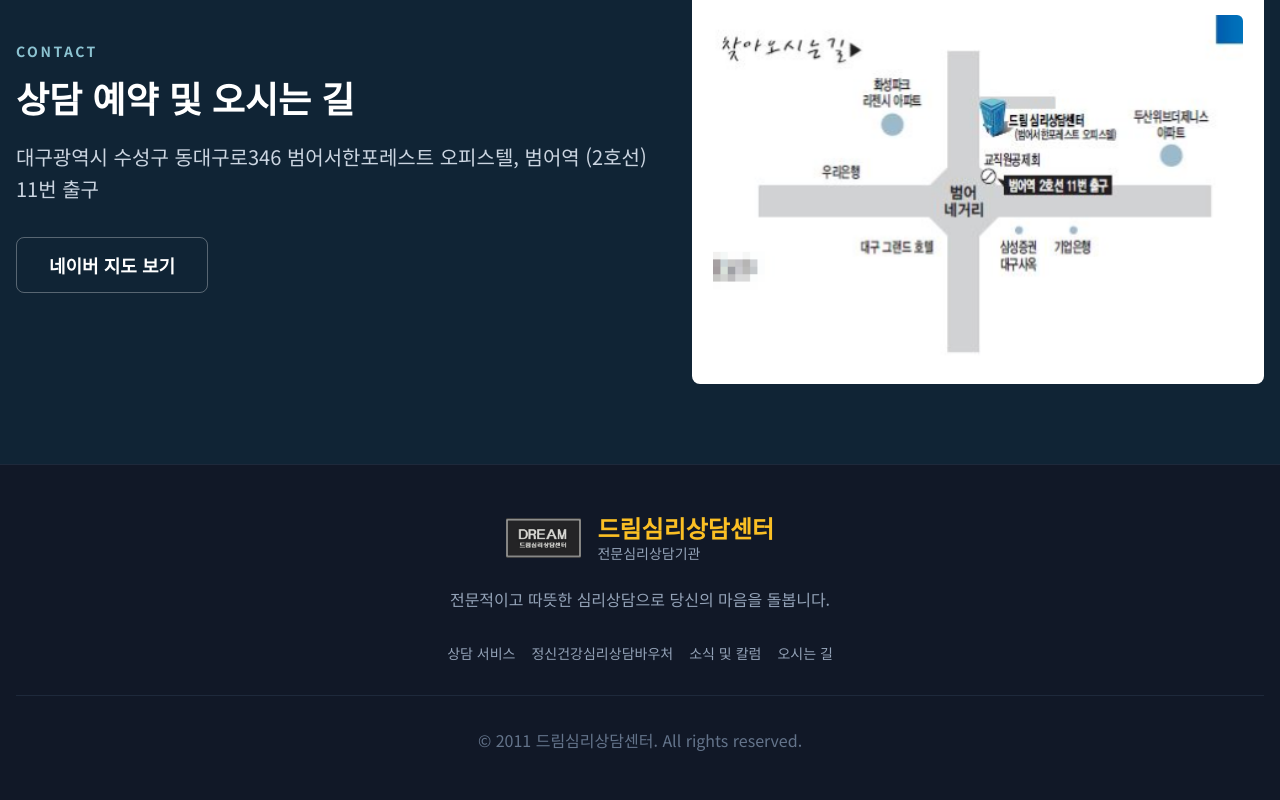
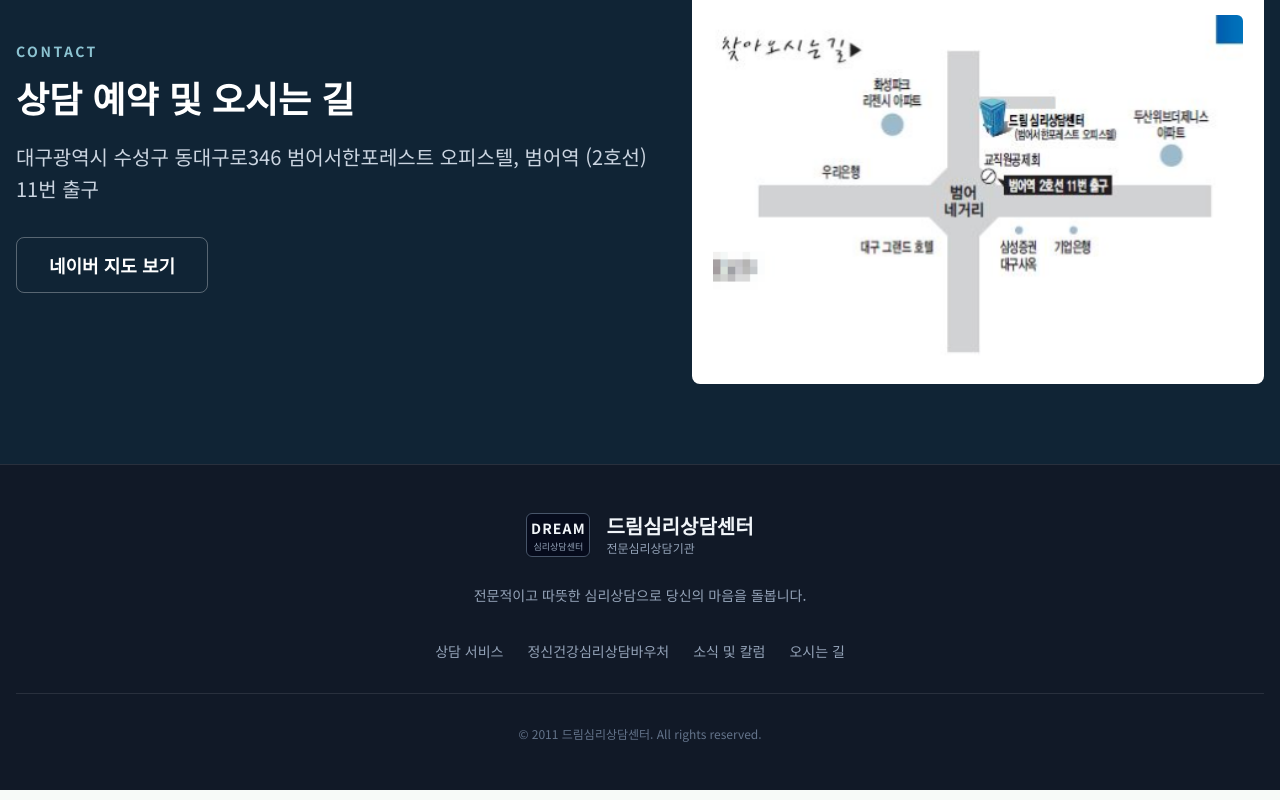
Before and after one commit to hahakeke-ed/new-dream-web, a Next.js app: page / in a window 1280 px wide. Shown: the part 4487-5287 px from the top of the page. Built offline with nearby package versions, Linux system fonts and the light colour scheme; no server answers.

Commit message:
Add files via upload

```diff
--- a/components/SiteFooter.tsx
+++ b/components/SiteFooter.tsx
@@ -3,32 +3,43 @@ import { site } from "../app/data/site";
 
 export default function SiteFooter() {
   return (
-    <footer className="border-t border-slate-800 bg-gray-900 px-4 py-12 text-white">
+    <footer className="border-t border-white/10 bg-[#111927] px-4 py-12 text-white">
       <div className="mx-auto max-w-7xl text-center">
         <div className="mb-6 flex items-center justify-center gap-4">
-          <img src="/new_logo (2).png" alt="드림심리상담센터 로고" className="h-10 w-auto object-contain" />
+          <div className="flex h-11 w-16 shrink-0 items-center justify-center rounded-md border border-slate-600 bg-slate-950/70 shadow-sm">
+            <div className="text-center leading-none">
+              <div className="text-sm font-semibold tracking-[0.08em] text-slate-100">DREAM</div>
+              <div className="mt-1 text-[9px] font-medium tracking-normal text-slate-400">심리상담센터</div>
+            </div>
+          </div>
+
           <div className="flex flex-col text-left">
-            <h3 className="text-2xl font-bold leading-tight text-amber-400">{site.name}</h3>
-            <p className="text-sm font-medium text-slate-400">{site.tagline}</p>
+            <h3 className="text-xl font-semibold leading-tight tracking-normal text-slate-100">{site.name}</h3>
+            <p className="mt-0.5 text-xs font-medium tracking-normal text-slate-400">{site.tagline}</p>
           </div>
         </div>
-        <p className="mb-8 text-slate-400">전문적이고 따뜻한 심리상담으로 당신의 마음을 돌봅니다.</p>
-        <div className="mb-8 flex flex-wrap justify-center gap-4 text-sm">
-          <Link href="/#services" className="text-slate-400 hover:text-amber-400">
+
+        <p className="mb-8 text-sm leading-7 text-slate-400">
+          전문적이고 따뜻한 심리상담으로 당신의 마음을 돌봅니다.
+        </p>
+
+        <div className="mb-8 flex flex-wrap justify-center gap-x-6 gap-y-3 text-sm">
+          <Link href="/#services" className="font-medium text-slate-400 transition-colors hover:text-amber-300">
             상담 서비스
           </Link>
-          <Link href="/#voucher" className="text-slate-400 hover:text-amber-400">
+          <Link href="/#voucher" className="font-medium text-slate-400 transition-colors hover:text-amber-300">
             정신건강심리상담바우처
           </Link>
-          <Link href="/board" className="text-slate-400 hover:text-amber-400">
+          <Link href="/board" className="font-medium text-slate-400 transition-colors hover:text-amber-300">
             소식 및 칼럼
           </Link>
-          <Link href="/#contact" className="text-slate-400 hover:text-amber-400">
+          <Link href="/#contact" className="font-medium text-slate-400 transition-colors hover:text-amber-300">
             오시는 길
           </Link>
         </div>
-        <div className="border-t border-slate-800 pt-8">
-          <p className="text-slate-500">&copy; 2011 {site.name}. All rights reserved.</p>
+
+        <div className="border-t border-white/10 pt-8">
+          <p className="text-xs text-slate-500">&copy; 2011 {site.name}. All rights reserved.</p>
         </div>
       </div>
     </footer>
```
